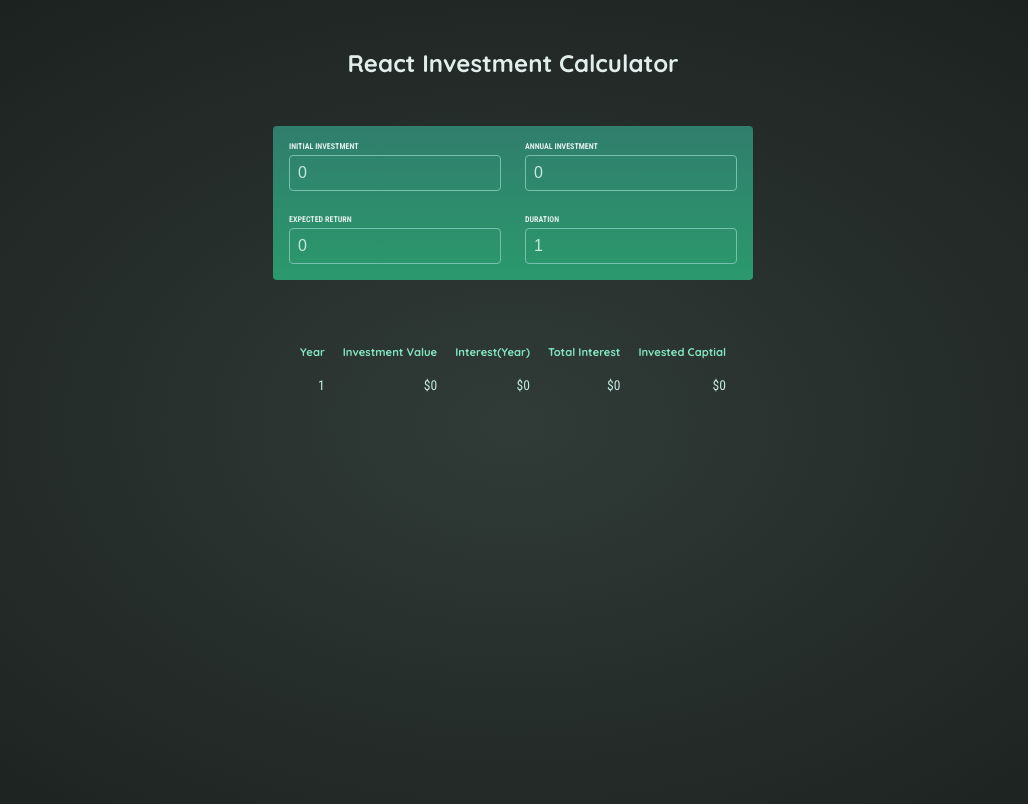
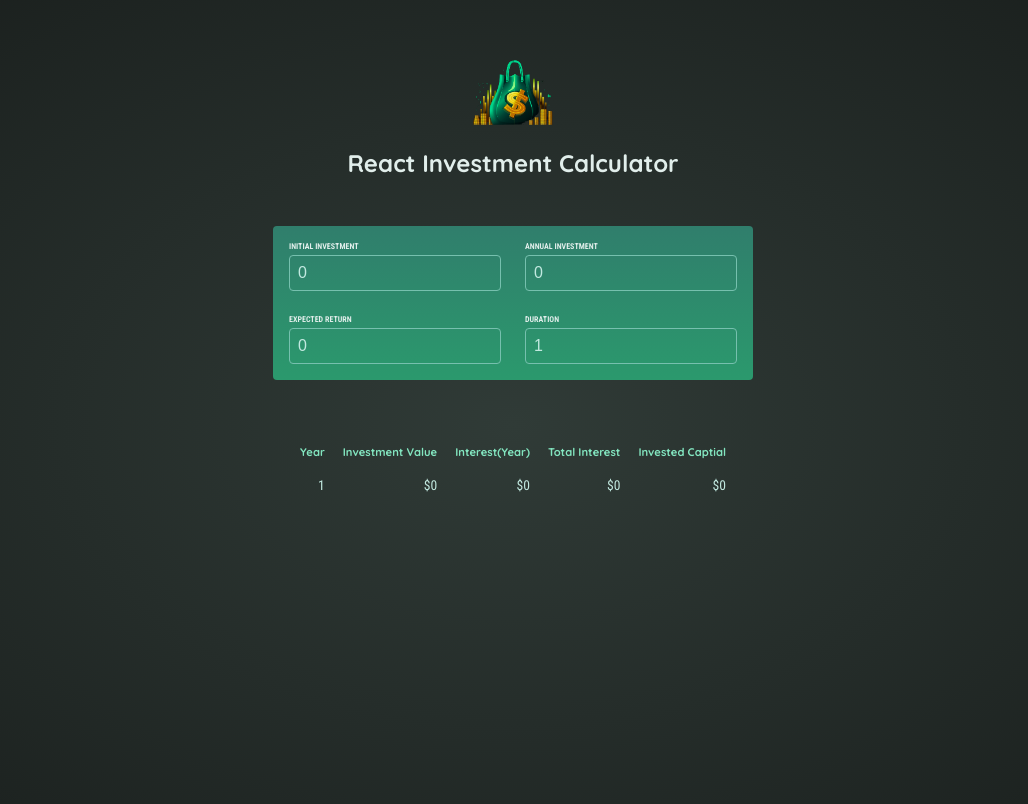
Before and after one commit to Augusto-DF/InvestimentCalculator, a React (Vite) app: page / in a window 1280 px wide. Shown: the top 804 px of the page, without its empty margins (127-1155 px from the left). Built offline with nearby package versions, Linux system fonts and the light colour scheme.

Commit message:
Add logo image in the header

```diff
--- a/src/views/Home/index.jsx
+++ b/src/views/Home/index.jsx
@@ -3,6 +3,7 @@
 import { INITIAL_INPUT_VALUES, INPUTS_PROPS_LIST } from "./constants";
 import ResultsTable from "../../components/results-table";
 import { calculateInvestmentResults } from "../../util/investment";
+import logo from "./../../assets/investment-calculator-logo.png";
 
 const Home = () => {
   const [inputs, setInputs] = useState(INITIAL_INPUT_VALUES);
@@ -28,6 +29,7 @@
   return (
     <>
       <div id="header">
+        <img src={logo} alt="" />
         <h1>React Investment Calculator</h1>
       </div>
 
```
